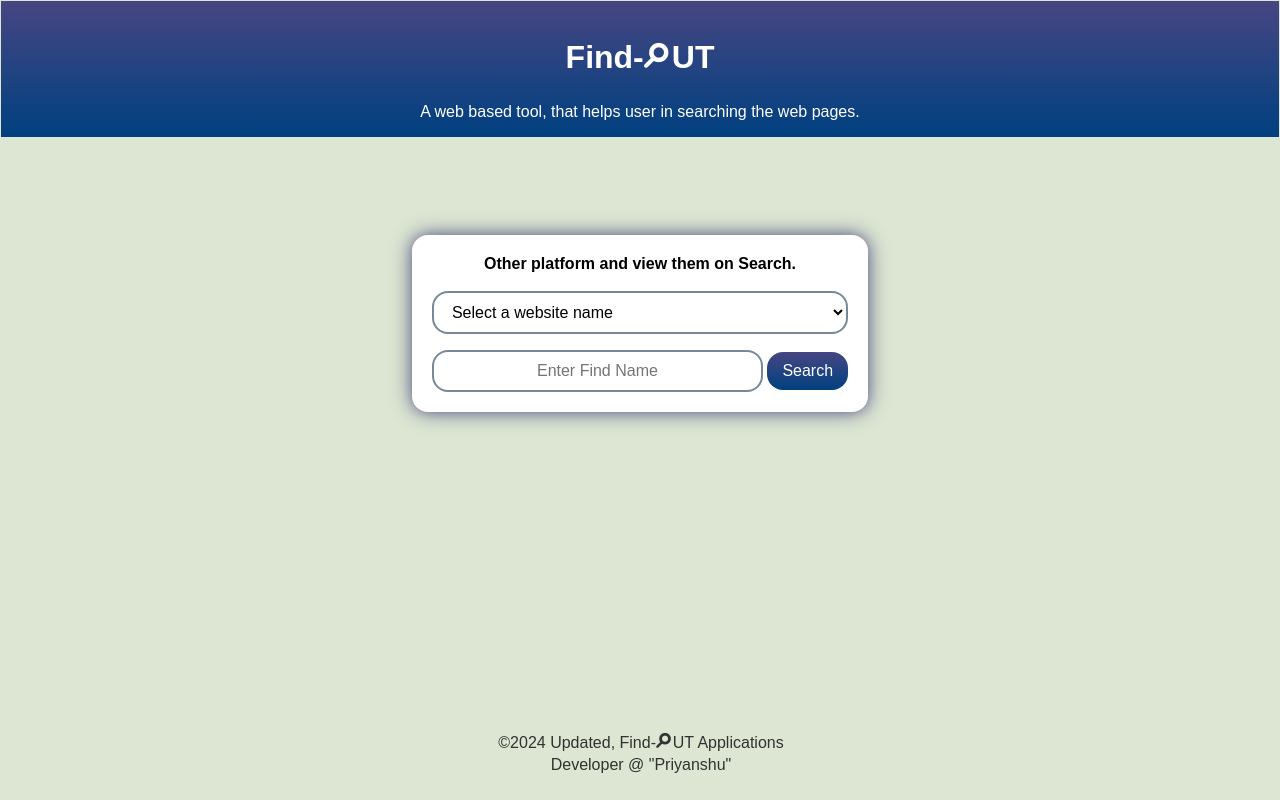
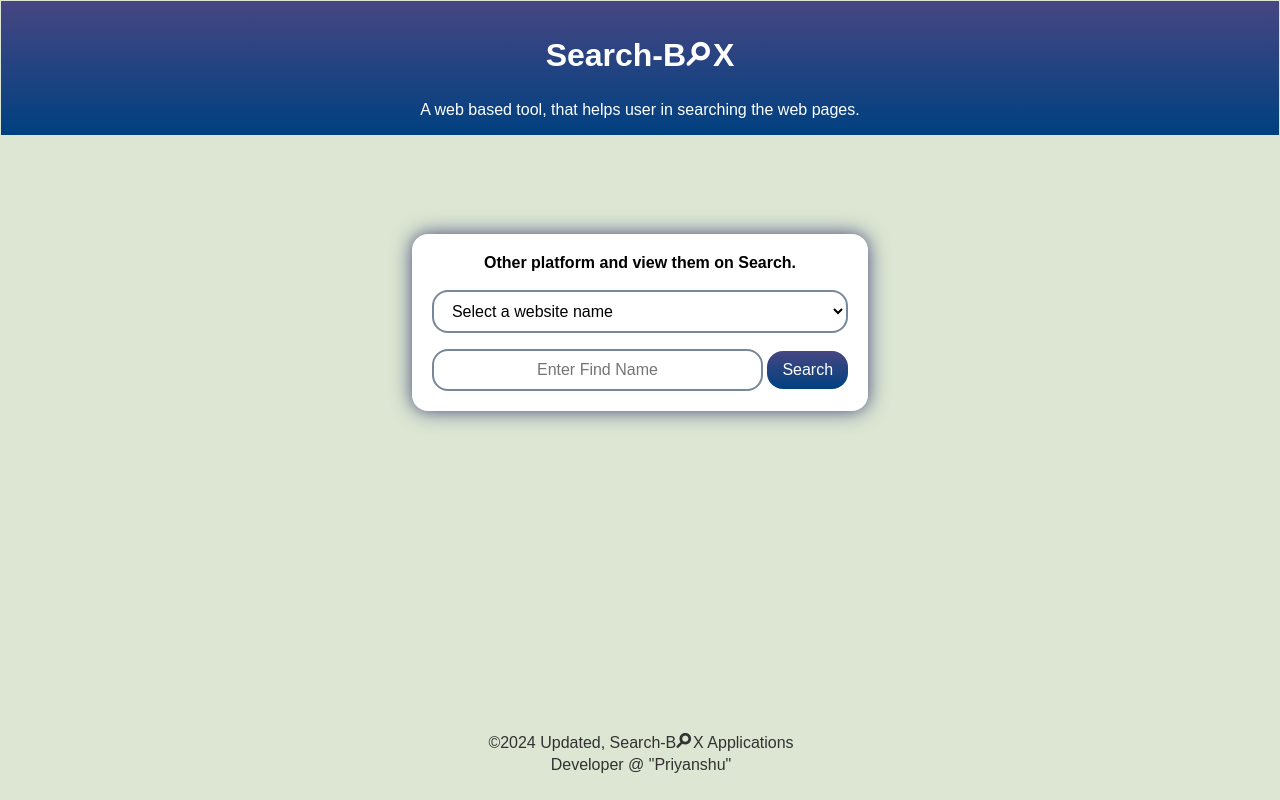
Before and after one commit to priyanshu-it/findout, a plain HTML site: page index.html in a window 1280 px wide. Drawn offline with Linux system fonts and the light colour scheme.

Commit message:
Update index.html

```diff
--- a/index.html
+++ b/index.html
@@ -11,7 +11,7 @@
 <body>
     <div id="loadingBar"></div> <!-- Loading Bar -->
     <header>
-        <h1>Find-<b style="font-size: 50px;">⌕</b>UT</h1>
+        <h1>Search-B<b style="font-size: 48px;">⌕</b>X</h1>
         <p>A web based tool, that helps user in searching the web pages. </p>
     </header>
 
@@ -39,8 +39,9 @@
     </main>
 
     <footer>
-        <p>&copy;2024 Updated, Find-<b style="font-size: 30px;">⌕</b>UT Applications<br>Developer @ "Priyanshu"</p>
+        <p>&copy;2024 Updated, Search-B<b style="font-size: 30px;">⌕</b>X Applications<br>Developer @ "Priyanshu"</p>
     </footer>
     <script src="script.js"></script>
 </body>
+
 </html><!--line 4.5/10-->
```
